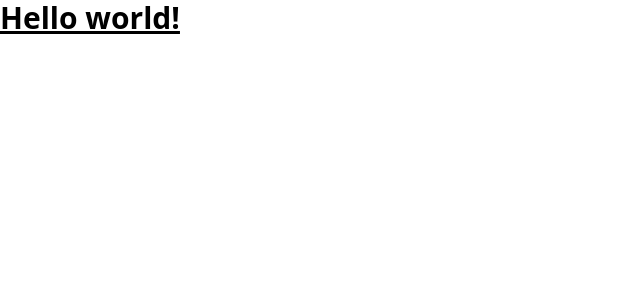
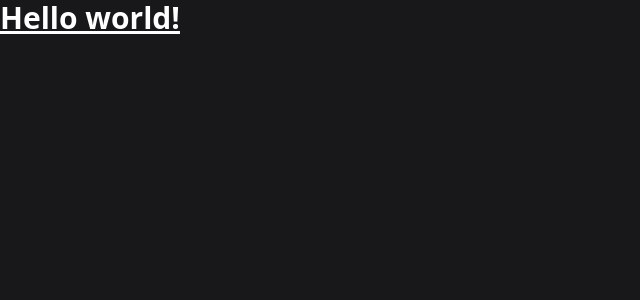
Before and after one commit to rodgetech/supa-sql-app, a Next.js app: page / in a window 1280 px wide. Shown: the top 300 px of the page, without its empty margins (0-640 px from the left). Built offline with nearby package versions, Linux system fonts and the light colour scheme.

Commit message:
tw changes

```diff
--- a/pages/_document.tsx
+++ b/pages/_document.tsx
@@ -1,13 +1,13 @@
-import { Html, Head, Main, NextScript } from 'next/document'
+import { Html, Head, Main, NextScript } from "next/document";
 
 export default function Document() {
   return (
-    <Html lang="en">
+    <Html lang="en" className="dark">
       <Head />
-      <body>
+      <body className="bg-zinc-900">
         <Main />
         <NextScript />
       </body>
     </Html>
-  )
+  );
 }
--- a/pages/index.tsx
+++ b/pages/index.tsx
@@ -10,7 +10,9 @@ export default function Home() {
         <link rel="icon" href="/favicon.ico" />
       </Head>
       <main>
-        <h1 className="text-3xl font-bold underline">Hello world!</h1>
+        <h1 className="text-3xl font-bold underline text-white">
+          Hello world!
+        </h1>
       </main>
     </>
   );
--- a/tailwind.config.js
+++ b/tailwind.config.js
@@ -1,5 +1,6 @@
 /** @type {import('tailwindcss').Config} */
 module.exports = {
+  darkMode: "class",
   content: [
     "./pages/**/*.{js,ts,jsx,tsx}",
     "./components/**/*.{js,ts,jsx,tsx}",
```
